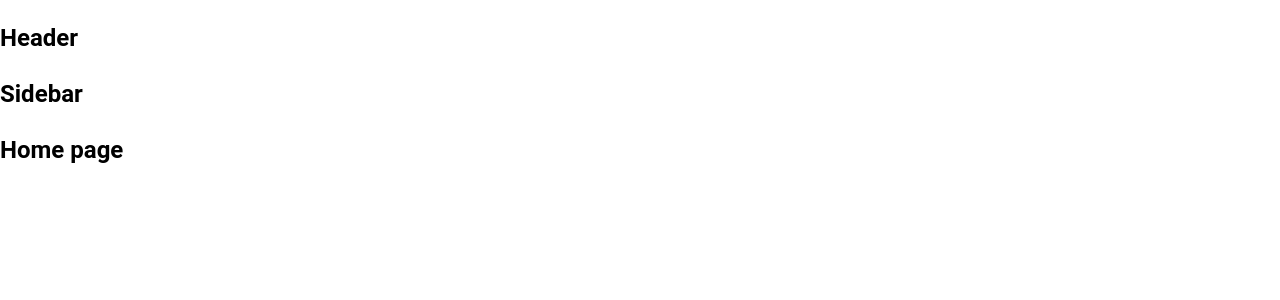
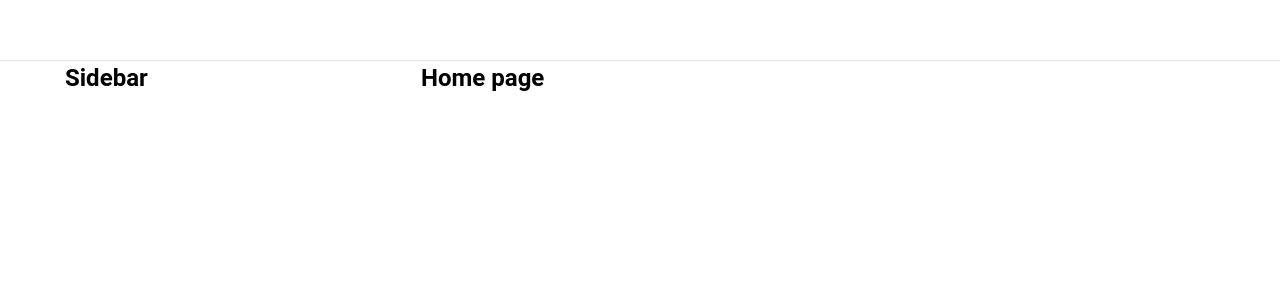
Before and after one commit to Tony-Ironman-212/tiktok-ui, a React (Create React App) app: page / in a window 1280 px wide. Shown: the top 300 px of the page. Built offline with nearby package versions, Linux system fonts and the light colour scheme.

Commit message:
bai 63 khung layout

```diff
--- a/package.json
+++ b/package.json
@@ -7,6 +7,7 @@
     "@testing-library/jest-dom": "^6.6.4",
     "@testing-library/react": "^16.3.0",
     "@testing-library/user-event": "^13.5.0",
+    "classnames": "^2.5.1",
     "normalize.css": "^8.0.1",
     "react": "^19.1.1",
     "react-dom": "^19.1.1",
--- a/src/components/GlobalStyles/GlobalStyles.scss
+++ b/src/components/GlobalStyles/GlobalStyles.scss
@@ -2,9 +2,15 @@
 
 :root {
   --primary: #fe2c55;
+
+  //Default layout
+  --default-layout-header-height: 60px;
+  --default-layout-width: 1150px;
 }
 
 * {
+  margin: 0;
+  padding: 0;
   box-sizing: border-box;
 }
 
--- /dev/null
+++ b/src/components/Layout/DefaultLayout/DefaultLayout.module.scss
@@ -0,0 +1,14 @@
+.wrapper {
+  display: flex;
+  flex-direction: column;
+  align-items: center;
+}
+
+.container {
+  width: var(--default-layout-width);
+  display: flex;
+}
+
+.content {
+  flex: 1;
+}
--- /dev/null
+++ b/src/components/Layout/DefaultLayout/Sidebar/Sidebar.module.scss
@@ -0,0 +1,3 @@
+.wrapper {
+  width: 356px;
+}
--- a/src/components/Layout/DefaultLayout/Sidebar/index.js
+++ b/src/components/Layout/DefaultLayout/Sidebar/index.js
@@ -1,5 +1,14 @@
+import styles from './Sidebar.module.scss';
+
+import classNames from 'classnames/bind';
+const cx = classNames.bind(styles);
+
 function Sidebar() {
-  return <h2>Sidebar</h2>;
+  return (
+    <aside className={cx('wrapper')}>
+      <h2>Sidebar</h2>
+    </aside>
+  );
 }
 
 export default Sidebar;
--- a/src/components/Layout/DefaultLayout/index.js
+++ b/src/components/Layout/DefaultLayout/index.js
@@ -1,13 +1,17 @@
 import Header from '../components/Header';
 import Sidebar from './Sidebar';
+import styles from './DefaultLayout.module.scss';
+
+import classNames from 'classnames/bind';
+const cx = classNames.bind(styles);
 
 function DefaultLayout({ children }) {
   return (
-    <div>
+    <div className={cx('wrapper')}>
       <Header />
-      <div className='container'>
+      <div className={cx('container')}>
         <Sidebar />
-        <div className='content'>{children}</div>
+        <div className={cx('content')}>{children}</div>
       </div>
     </div>
   );
--- /dev/null
+++ b/src/components/Layout/components/Header/Header.module.scss
@@ -0,0 +1,12 @@
+.wrapper {
+  width: 100%;
+  height: var(--default-layout-header-height);
+  box-shadow: 0px 1px 1px rgba(0, 0, 0, 0.1);
+  display: flex;
+  justify-content: center;
+}
+
+.inner {
+  height: 100%;
+  width: var(--default-layout-width);
+}
--- a/src/components/Layout/components/Header/index.js
+++ b/src/components/Layout/components/Header/index.js
@@ -1,5 +1,14 @@
+import styles from './Header.module.scss';
+
+import classNames from 'classnames/bind';
+const cx = classNames.bind(styles);
+
 function Header() {
-  return <h2>Header</h2>;
+  return (
+    <header className={cx('wrapper')}>
+      <div className={cx('inner')}></div>
+    </header>
+  );
 }
 
 export default Header;
```
Also changed, not shown: 1 other file (tests, documents, lock files or other folders).
